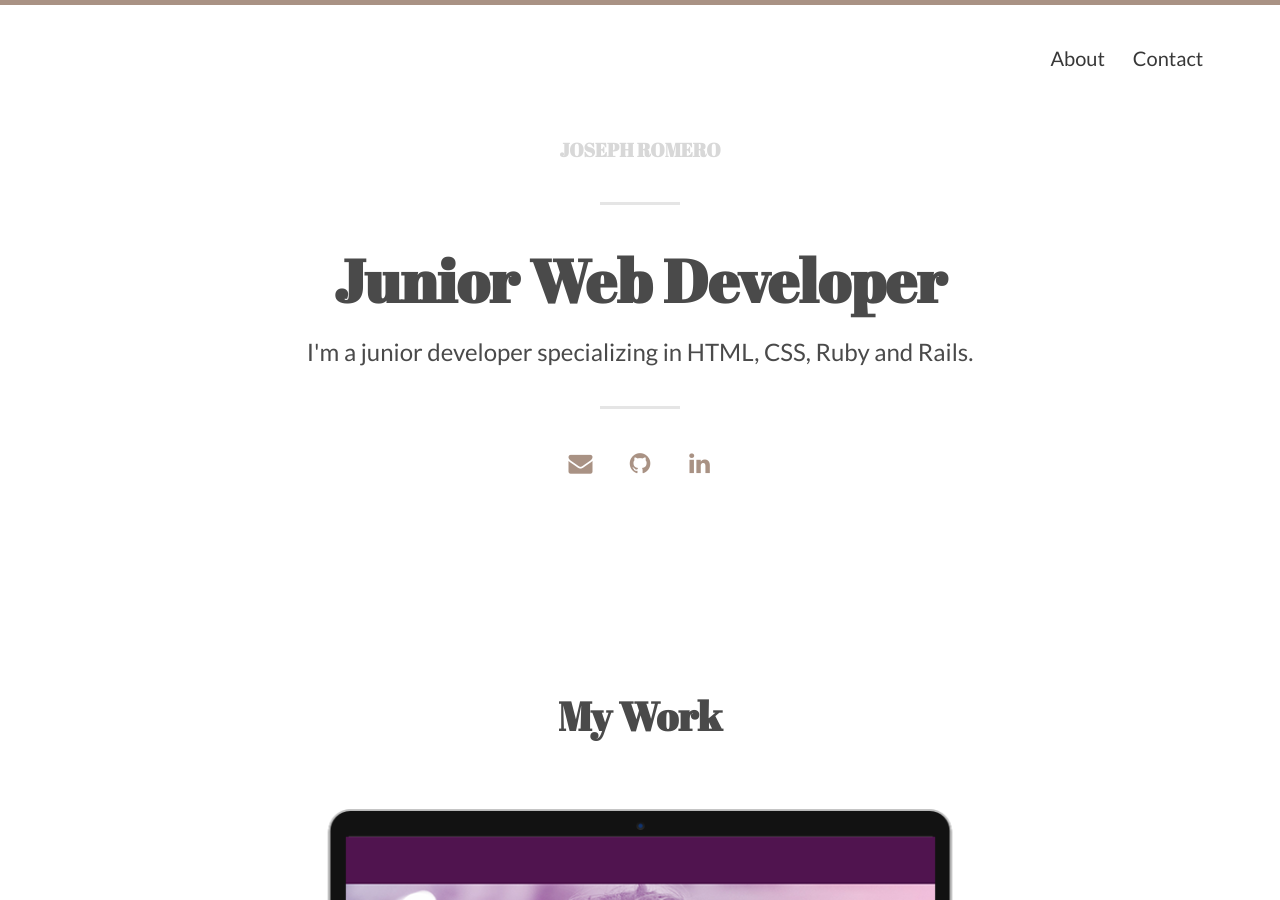
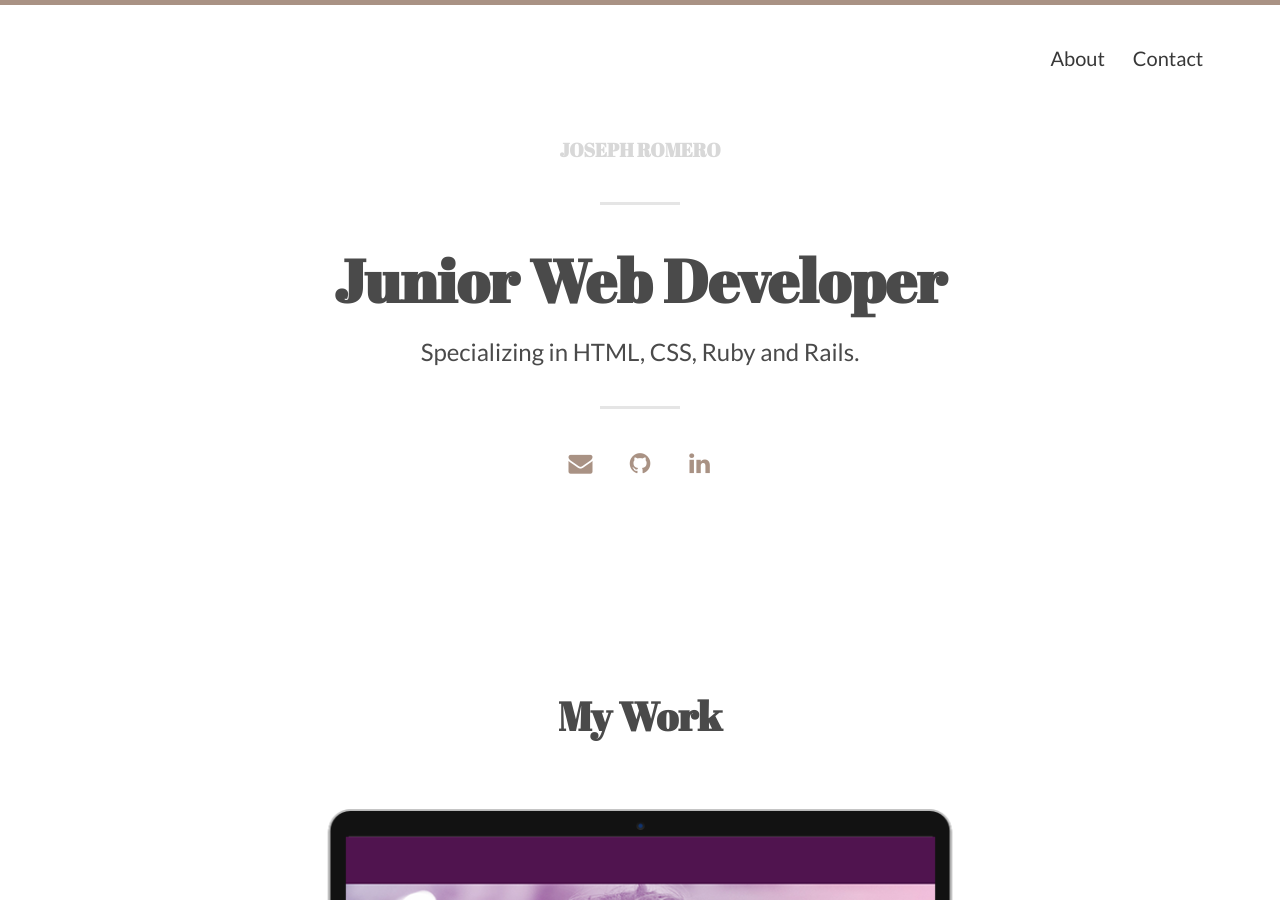
Before and after one commit to Jar36/portfolio, a Jekyll site: the page built from index.html, in a window 1280 px wide and 900 px high. Built offline with Jekyll 4.4.1, drawn with Linux system fonts in a browser that asks for light colours; nearby versions of some CDN libraries; the list of posts is cut into pages by our own code.

Commit message:
update title text

```diff
--- a/_config.yml
+++ b/_config.yml
@@ -11,7 +11,7 @@ theme_settings:
   # Header and footer text
   header_text: >
      <h1>Junior Web Developer</h1>
-     <p>I'm a junior developer specializing in HTML, CSS, Ruby and Rails.</p>
+     <p>Specializing in HTML, CSS, Ruby and Rails.</p>
   header_text_feature_image:
   footer_text: >
    Powered by <a href="http://jekyllrb.com">Jekyll</a> and made with love.
```
